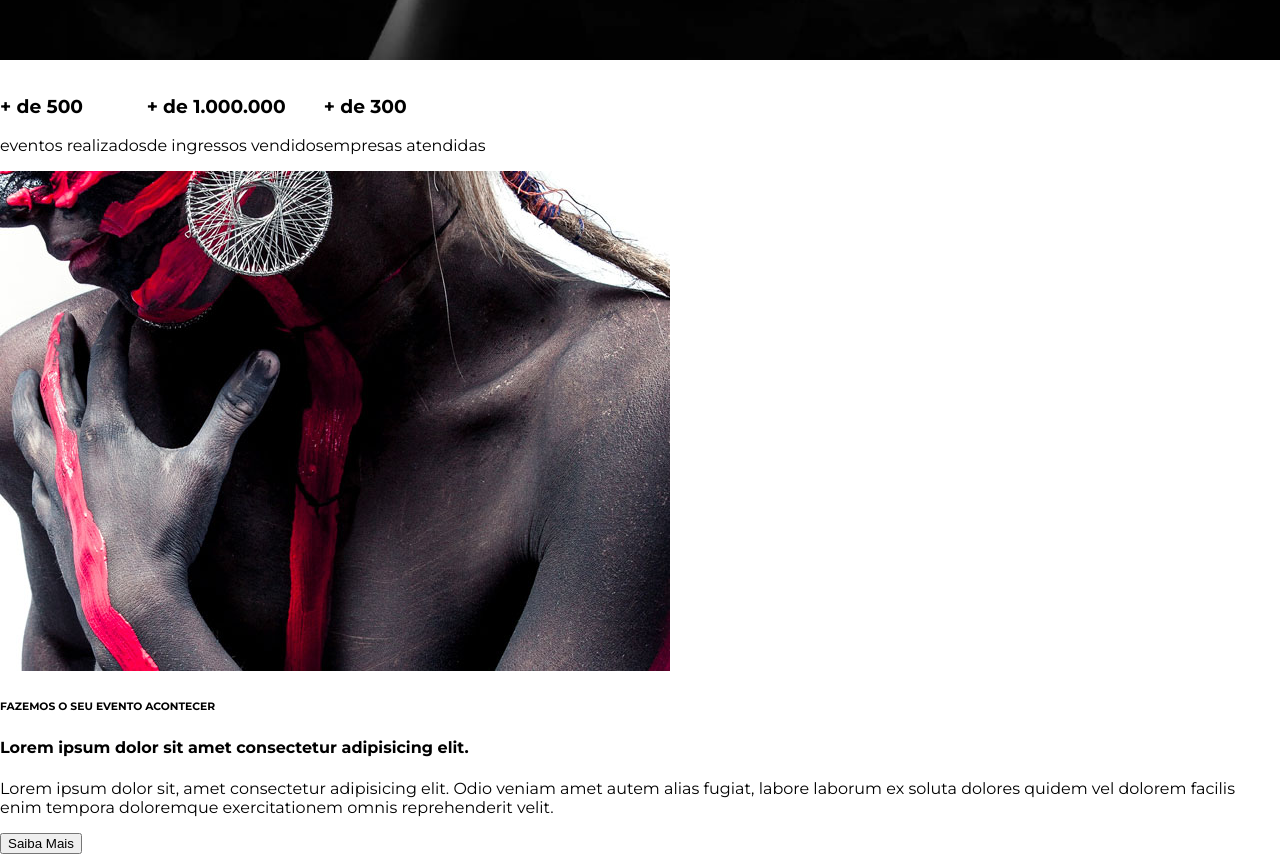
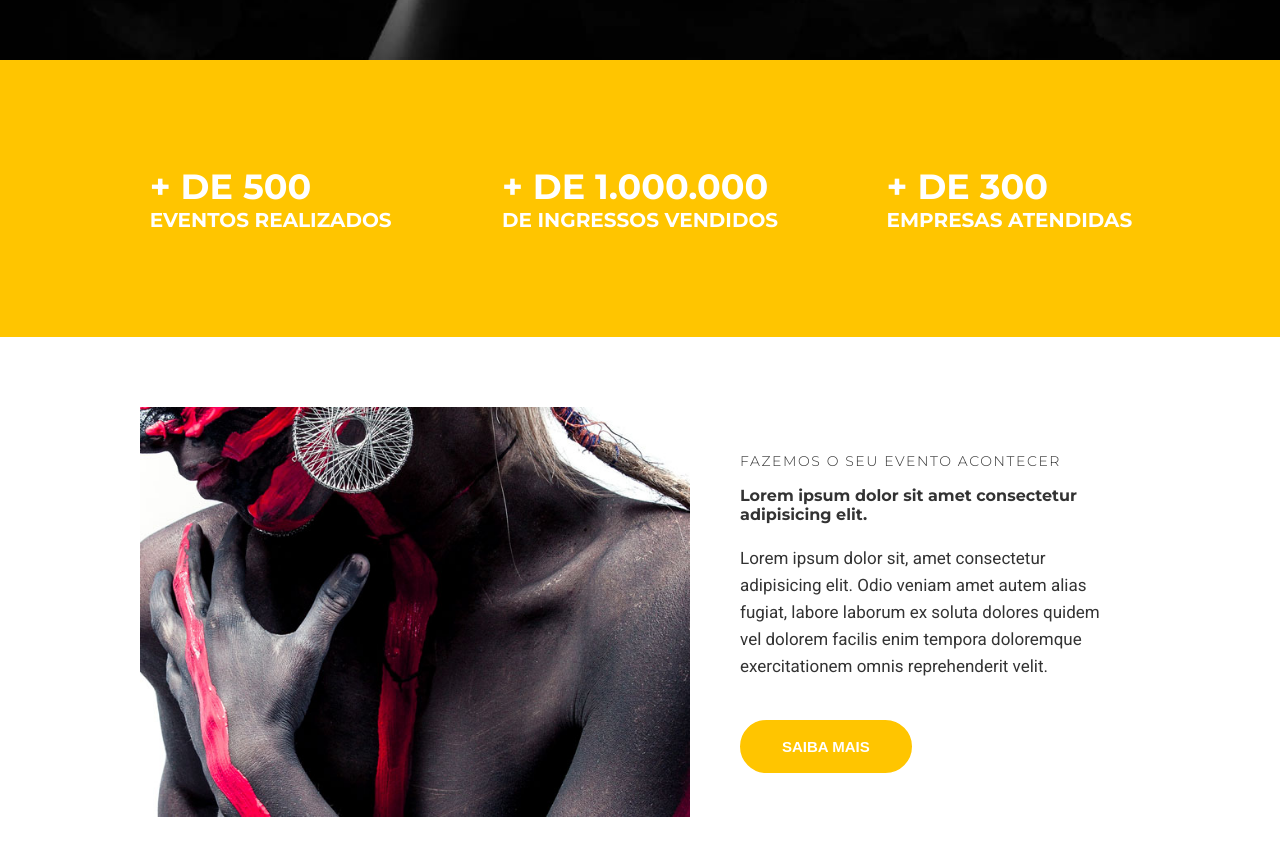
Before and after one commit to SetropLeo/StudionEvent, a website: page src/index.html in a window 1280 px wide. Shown: the part 740-1597 px from the top of the page. Drawn offline with Linux system fonts and the light colour scheme.

Commit message:
feat(styling institutional and counter sections)

```diff
--- a/src/index.html
+++ b/src/index.html
@@ -8,14 +8,19 @@
     <title>Studion</title>
 </head>
 
-<body> <!-- corpo do site-->
-    <nav class="navbar"> <!--seção de uma página que aponta para outras páginas -->
+<body>
+    <!-- corpo do site-->
+    <nav class="navbar">
+        <div class="container navbar__container">
+            <!--seção de uma página que aponta para outras páginas -->
             <h1 class="logo-studion">
                 Studi<span class="copy--primary">on</span>
-            <span class="logo-studion_subtitle">Eventos</span>
+                <span class="logo-studion__subtitle">Eventos</span>
             </h1>
-        <ul class="navbar__links"> <!--lista de itens -->
-            <li> <!--representa um item da lista -->
+            <ul class="navbar__links">
+                <!--lista de itens -->
+                <li>
+                    <!--representa um item da lista -->
                     <a href="#empresa">
                         Empresa
                     </a>
@@ -41,18 +46,17 @@
                     </a>
                 </li>
             </ul>
+        </div>
     </nav>
 
-    <header> <!-- Agregador de conteúdo do cabeçalho de um documento ou de uma seção.-->
+    <header>
+        <!-- Agregador de conteúdo do cabeçalho de um documento ou de uma seção.-->
         <div id="slider">
             <div class="slide">
-                <img
-                class="slide__background-image"
-                src="./images/banner.jpg"
-                alt="Studion Banner"
-                />
+                <img class="slide__background-image" src="./images/banner.jpg" alt="Studion Banner" />
                 <div class="slide__copy">
-                    <h6 style="margin:0";><span class="copy--primary">Próximo Evento</span> - Dia 23 de maio às 23h</h6> <!-- span é um generico em linha para conteúdo fraseado; agrupa elementos p estilizar-->
+                    <h6 style="margin:0" ;><span class="copy--primary">Próximo Evento</span> - Dia 23 de maio às 23h
+                    </h6> <!-- span é um generico em linha para conteúdo fraseado; agrupa elementos p estilizar-->
                     <h2><span class="copy--primary">Creative</span> Minds</h2>
                     <button class="btn btn--slide">Saiba Mais</button>
                 </div>
@@ -60,30 +64,35 @@
                 </div>
     </header>
 
-    <main> <!--define o conteúdo principal dentro do <body>-->
-        <section> <!-- utilizada para marcar as seções de conteúdo de uma página-->
-            <ul>
+    <main>
+        <!--define o conteúdo principal dentro do <body>-->
+        <section id="counter">
+            <!-- utilizada para marcar as seções de conteúdo de uma página-->
+            <ul class="container counter__container">
                 <li>
-                    <h3>+ de 500 </h3>eventos realizados
+                    <h3>+ de 500<small>eventos realizados</small> </h3>
                 </li>
                 <li>
-                    <h3>+ de 1.000.000 </h3>de ingressos vendidos
+                    <h3>+ de 1.000.000<small>de ingressos vendidos</small> </h3>
                 </li>
                 <li>
-                    <h3>+ de 300 </h3>empresas atendidas
+                    <h3>+ de 300<small>empresas atendidas</small> </h3>
                 </li>
             </ul>
         </section>
 
-        <section>
-            <div> <!-- Usada p demarcar um bloco maior de código, tendo tags HTML ou mesmo uma única tag, mas de tamanho grande-->
-                <img src="./images/institutional.jpg">
+        <section class="container institutional">
+            <img class="institutional__image" src="./images/institutional.jpg" alt="Studion Institutional">
+            <div class="institutional__copy">
+                <!-- Usada p demarcar um bloco maior de código, tendo tags HTML ou mesmo uma única tag, mas de tamanho grande-->
                 <h6>FAZEMOS O SEU EVENTO ACONTECER</h6>
                 <h4>Lorem ipsum dolor sit amet consectetur adipisicing elit.</h4>
                 <p>
-                    Lorem ipsum dolor sit, amet consectetur adipisicing elit. Odio veniam amet autem alias fugiat, labore laborum ex soluta dolores quidem vel dolorem facilis enim tempora doloremque exercitationem omnis reprehenderit velit.
+                    Lorem ipsum dolor sit, amet consectetur adipisicing elit. Odio veniam amet autem alias fugiat,
+                    labore laborum ex soluta dolores quidem vel dolorem facilis enim tempora doloremque exercitationem
+                    omnis reprehenderit velit.
                 </p>
-                <button>Saiba Mais</button>
+                <button class="btn btn--institucional">Saiba Mais</button>
             </div>
         </section>
 
@@ -96,11 +105,14 @@
         </section>
     </main>
 
-    <footer> <!--representa um rodapé para o seu conteúdo de seção mais próximo-->
+    <footer>
+        <!--representa um rodapé para o seu conteúdo de seção mais próximo-->
         <h2>Studi<span>on</span><span>Eventos</span></h2>
-        <form> <!--usado p criar formulário-->
+        <form>
+            <!--usado p criar formulário-->
             <label>Receba news e promoções</label> <!-- legenda em uma interface de usuário-->
-            <input type="email" placeholder="email"> <!--cria controles interativos p form-->
+            <input type="email" placeholder="email">
+            <!--cria controles interativos p form-->
             <button type="submit">Enviar</button>
         </form>
         <ul>
@@ -114,4 +126,5 @@
         </p>
     </footer>
 </body>
+
 </html>
--- a/src/style.css
+++ b/src/style.css
@@ -1,4 +1,4 @@
-@import url("https://fonts.googleapis.com/css2?family=Montserrat:wght@300;400;700;900&display=swap");
+@import url("https://fonts.googleapis.com/css2?family=Montserrat:wght@300;400;500;700;900&family=Roboto&display=swap");
 
 * {
   box-sizing: border-box;
@@ -7,13 +7,26 @@
 :root {
   font-family: "Montserrat", sans-serif;
   font-size: 16px;
+  --color-copy: #333;
   --color-primary: #ffc500; /* Uma variável para cor primária*/
   --default-padding: 1rem;
+  color: var(--color-copy);
 }
 
 body {
   margin: 0; /*Retira a margem*/
   padding-top: 7.75rem;
+}
+
+header,
+main,
+footer {
+  overflow-x: hidden;
+}
+
+.container {
+  max-width: 1140px;
+  margin:0 auto;
 }
 
 ul {
@@ -25,18 +38,21 @@ ul {
 .navbar {
   position: fixed; /*Fixou a barra de navegação*/
   z-index: 1;
+  top: 0; /*Retira a margem que ficou da barra de navegação*/
+  left: 0;
+  width: 100%;
+  background-color: #000; /*Cor do fundo*/
+  color: #fff; /*Cor da letra*/
+}
+
+.navbar__container{
   display: grid; /*grid layout enables an author to align elements into columns and rows*/
   grid-template-columns: 1fr 9fr;
   align-items: center;
-  top: 0; /*Retira a margem que ficou da barra de navegação*/
-  left: 0;
 
   width: 100vw; /*Faz a barra de navegação ficar inteira*/
   height: 7.75rem;
   padding: 0 1rem; /*Afasta os elementos da lista da barra de navegação*/
-
-  background-color: #000; /*Cor do fundo*/
-  color: #fff; /*Cor da letra*/
 }
 
 .navbar__links {
@@ -69,7 +85,7 @@ ul {
   text-align: right;
 }
 
-.logo-studion_subtitle {
+.logo-studion__subtitle {
   font-size: 0.875rem;
   font-weight: 300;
 }
@@ -97,15 +113,15 @@ ul {
 
 .slide__copy {
   position: absolute;
-    top: 6.25rem;;
+  top: 6.25rem;
   left: 50vw;
 }
 
 .slide__copy h6 {
-    font-size: .9375rem;
+  font-size: 0.9375rem;
   font-weight: 400;
   text-transform: uppercase;
-    letter-spacing: .1875rem;
+  letter-spacing: 0.1875rem;
 }
 
 .slide__copy h2 {
@@ -119,13 +135,13 @@ ul {
 }
 
 .btn {
-    cursor:pointer;
+  cursor: pointer;
   padding: 1rem 2.5rem;
-    border: .125rem solid #fff;
+  border: 0.125rem solid #fff;
   border-radius: 5rem;
   color: var(--color-primary);
   background: unset;
-    font-size: .9375rem;
+  font-size: 0.9375rem;
   font-weight: 700;
   text-transform: uppercase;
   transition: 0.3s all ease;
@@ -133,8 +149,73 @@ ul {
 
 .btn:hover,
 .btn:active,
-.btn:focus{
+.btn:focus,
+.btn--institucional {
   border-color: var(--color-primary);
   background-color: var(--color-primary);
   color: #fff;
 }
+
+#counter {
+  background-color: var(--color-primary);
+  color: #fff;
+  text-transform: uppercase;
+}
+
+.counter__container {
+  display: grid;
+  grid-template-columns: repeat(auto-fill, minmax(300px, 1fr));
+  place-items: center;
+  padding: 4.375rem 1rem;
+}
+
+.counter__container h3 {
+  font-size: 2.1875rem;
+}
+
+.counter__container h3 small {
+  display: block;
+  font-size: 1.25rem;
+}
+
+.institutional {
+  display: grid;
+  grid-template-columns: auto auto;
+  gap: 3.125rem;
+  align-items: center;
+  padding: 4.375rem;
+}
+
+.institutional__image{
+  max-width: 550px;
+}
+
+.institutional__copy {
+  padding: 0 1.875rem 0 0;
+}
+
+.institutional__copy h6 {
+  font-size: 0.875rem;
+  font-weight: 300;
+  letter-spacing: 0.1rem;
+  text-transform: uppercase;
+  margin: 0;
+}
+
+.institutional__copy h4 {
+  font-size: 1, 5625rem;
+  margin-top: 1rem;
+}
+
+.institutional p {
+  font-family: "Roboto", sans-serif;
+  font-size: 1.0625rem;
+  line-height: 1.6875rem;
+  margin-bottom: 0;
+  margin-bottom: 2.5rem;
+}
+
+.btn--institucional:hover {
+  color: var(--color-copy);
+  background: unset;
+}
```
Lines whose indentation alone changed are shown as unchanged.
